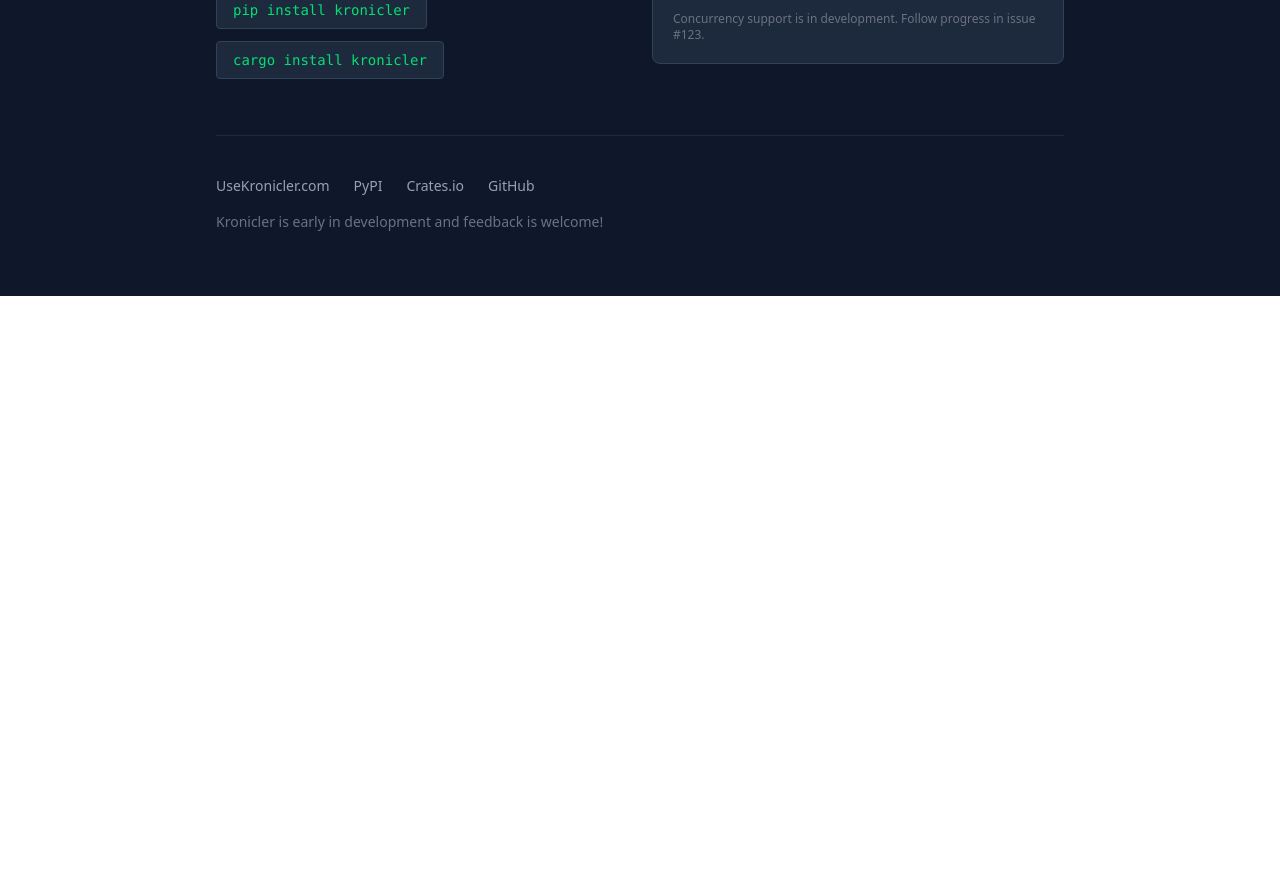
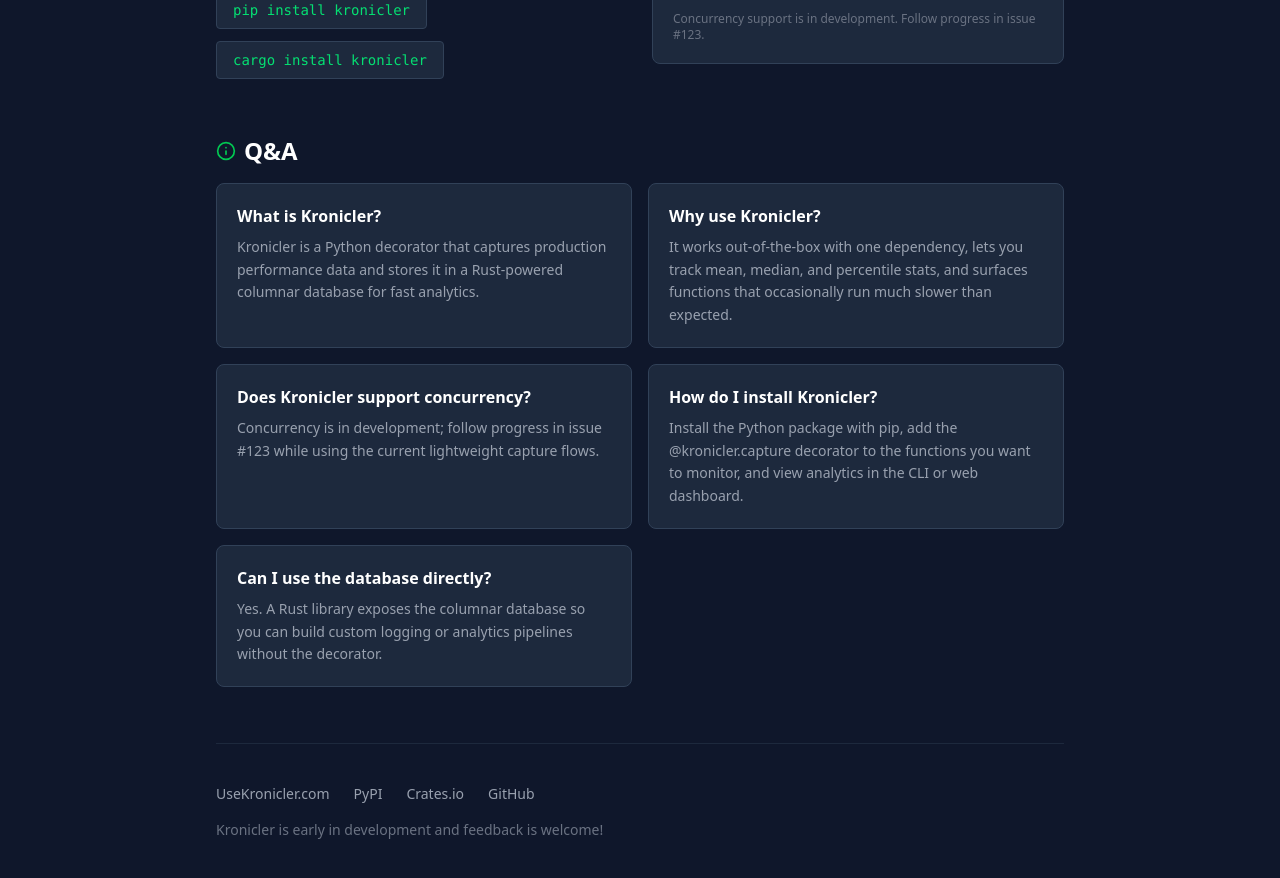
Before and after one commit to JakeRoggenbuck/kronicler, a React (Vite) app in the folder dashboard/: page /about in a window 1280 px wide. Shown: the part 1580-2458 px from the top of the page. Before the commit the page ends 1876 px from the top, so only its background shows below. Built offline with nearby package versions, Linux system fonts and the light colour scheme; no server answers.

Commit message:
Add Q&A SEO

```diff
--- a/dashboard/src/About.tsx
+++ b/dashboard/src/About.tsx
@@ -7,6 +7,34 @@
   Terminal,
   Zap,
 } from "lucide-react";
+
+const faqItems = [
+  {
+    question: "What is Kronicler?",
+    answer:
+      "Kronicler is a Python decorator that captures production performance data and stores it in a Rust-powered columnar database for fast analytics.",
+  },
+  {
+    question: "Why use Kronicler?",
+    answer:
+      "It works out-of-the-box with one dependency, lets you track mean, median, and percentile stats, and surfaces functions that occasionally run much slower than expected.",
+  },
+  {
+    question: "Does Kronicler support concurrency?",
+    answer:
+      "Concurrency is in development; follow progress in issue #123 while using the current lightweight capture flows.",
+  },
+  {
+    question: "How do I install Kronicler?",
+    answer:
+      "Install the Python package with pip, add the @kronicler.capture decorator to the functions you want to monitor, and view analytics in the CLI or web dashboard.",
+  },
+  {
+    question: "Can I use the database directly?",
+    answer:
+      "Yes. A Rust library exposes the columnar database so you can build custom logging or analytics pipelines without the decorator.",
+  },
+];
 
 const About = () => {
   return (
@@ -226,6 +254,26 @@
           </div>
         </section>
 
+        <section>
+          <div className="flex items-center gap-2 mb-4">
+            <Info className="w-5 h-5 text-green-500" />
+            <h2 className="text-2xl font-semibold">Q&A</h2>
+          </div>
+          <div className="grid md:grid-cols-2 gap-4">
+            {faqItems.map((item) => (
+              <div
+                key={item.question}
+                className="bg-slate-800 rounded-lg p-5 border border-slate-700"
+              >
+                <h3 className="font-semibold mb-2">{item.question}</h3>
+                <p className="text-gray-400 text-sm leading-relaxed">
+                  {item.answer}
+                </p>
+              </div>
+            ))}
+          </div>
+        </section>
+
         <section className="border-t border-slate-800 pt-10">
           <div className="flex flex-wrap gap-6 text-sm">
             <a
@@ -258,6 +306,24 @@
           </p>
         </section>
       </div>
+
+      <script
+        type="application/ld+json"
+        dangerouslySetInnerHTML={{
+          __html: JSON.stringify({
+            "@context": "https://schema.org",
+            "@type": "FAQPage",
+            mainEntity: faqItems.map((item) => ({
+              "@type": "Question",
+              name: item.question,
+              acceptedAnswer: {
+                "@type": "Answer",
+                text: item.answer,
+              },
+            })),
+          }),
+        }}
+      />
     </div>
   );
 };
```
